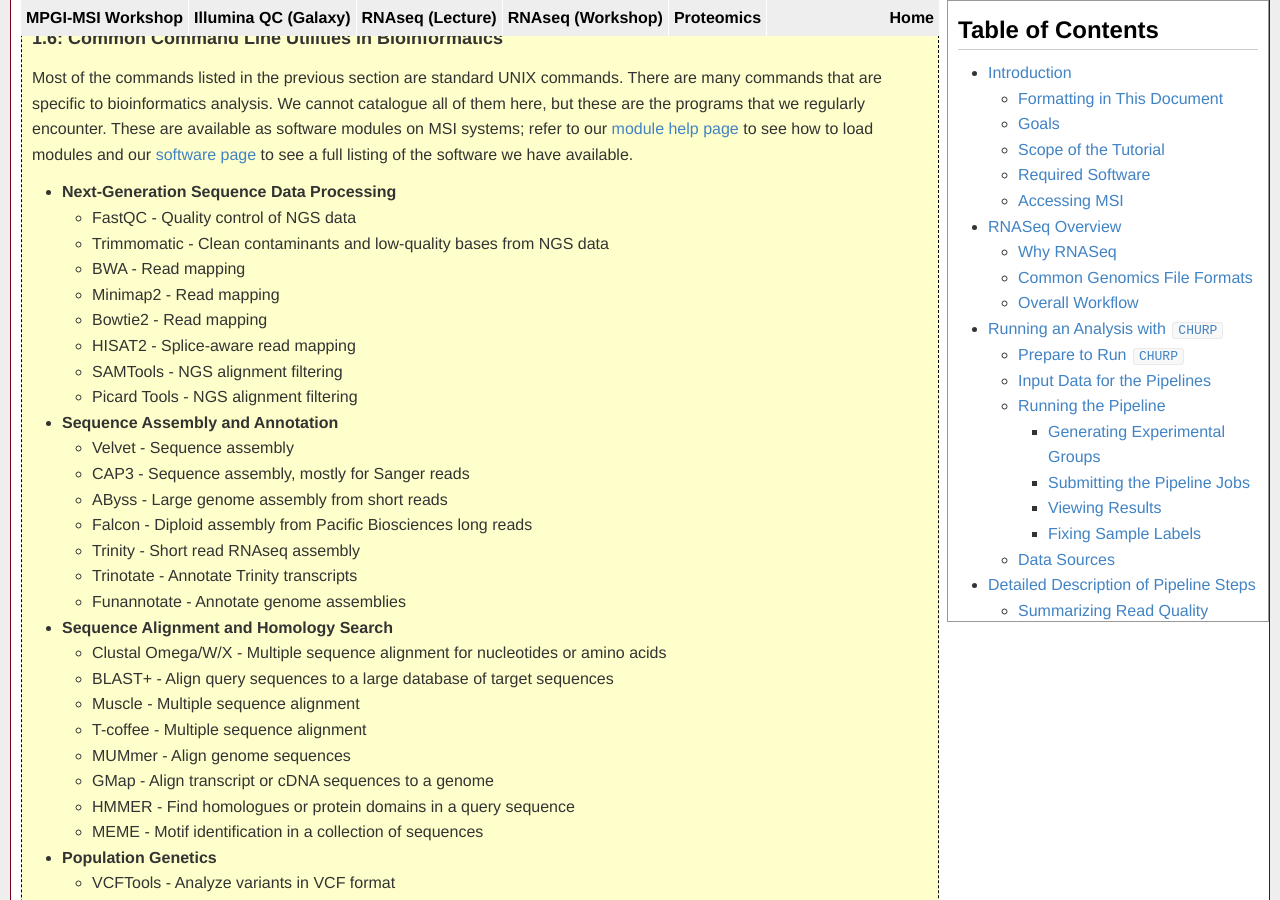
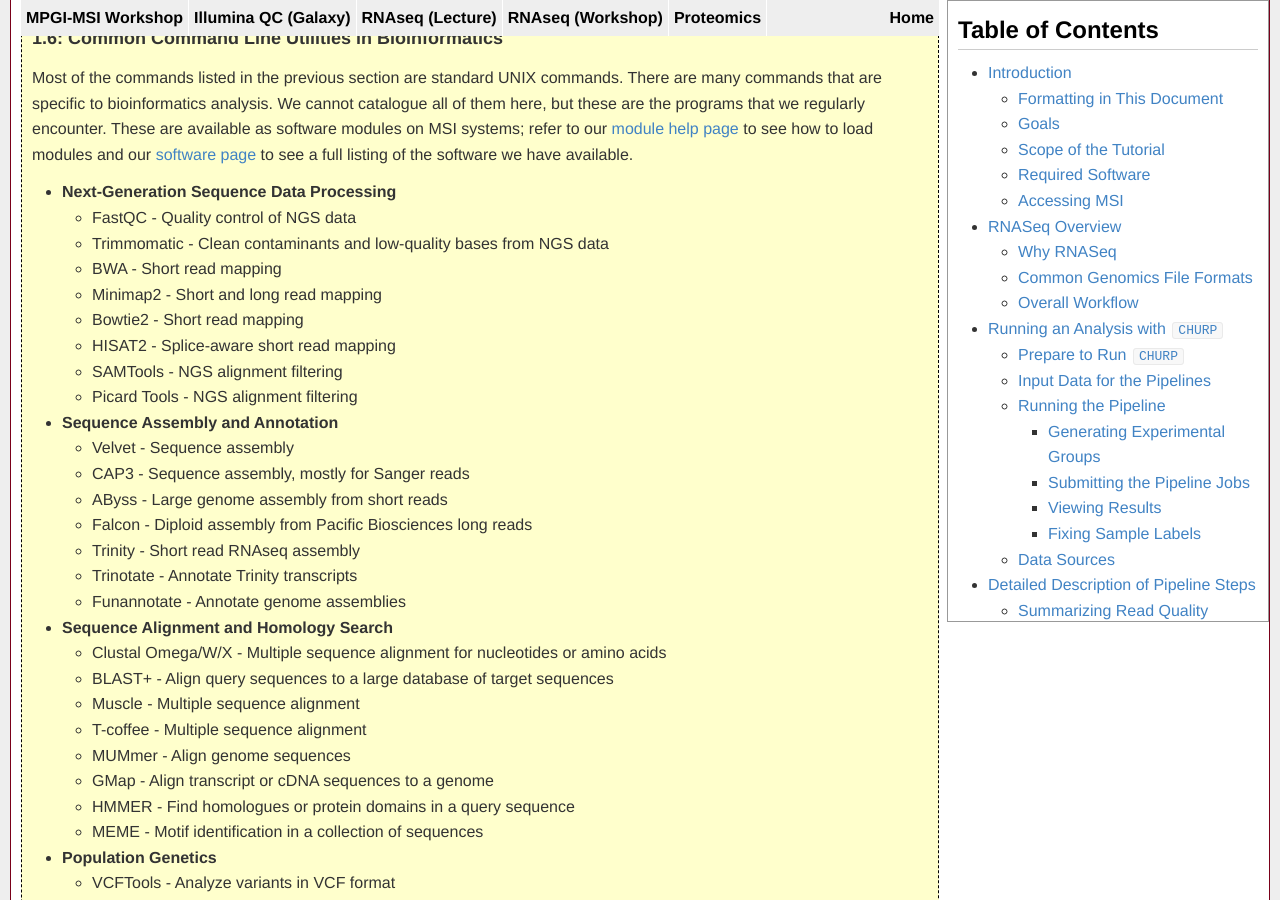
Before and after one commit to msi-ris/Tutorials, a Jekyll site: the page built from rnaseq_cmd_beta.md, in a window 1280 px wide and 900 px high, scrolled down 15059 px. Built offline with Jekyll 4.4.1, drawn with Linux system fonts in a browser that asks for light colours.

Commit message:
Update rnaseq beta

```diff
--- a/rnaseq_cmd_beta.md
+++ b/rnaseq_cmd_beta.md
@@ -481,10 +481,10 @@ see a full listing of the software we have available.
 - **Next-Generation Sequence Data Processing**
     - FastQC - Quality control of NGS data
     - Trimmomatic - Clean contaminants and low-quality bases from NGS data
-    - BWA - Read mapping
-    - Minimap2 - Read mapping
-    - Bowtie2 - Read mapping
-    - HISAT2 - Splice-aware read mapping
+    - BWA - Short read mapping
+    - Minimap2 - Short and long read mapping
+    - Bowtie2 - Short read mapping
+    - HISAT2 - Splice-aware short read mapping
     - SAMTools - NGS alignment filtering
     - Picard Tools - NGS alignment filtering
 - **Sequence Assembly and Annotation**
```
